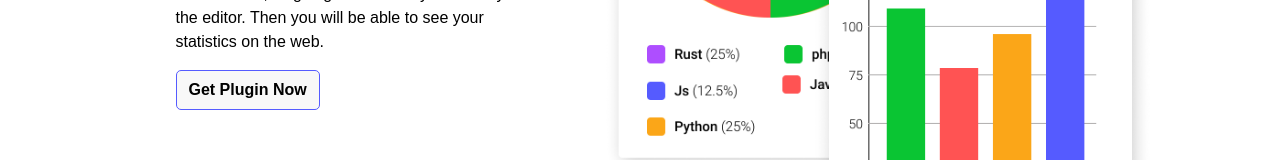
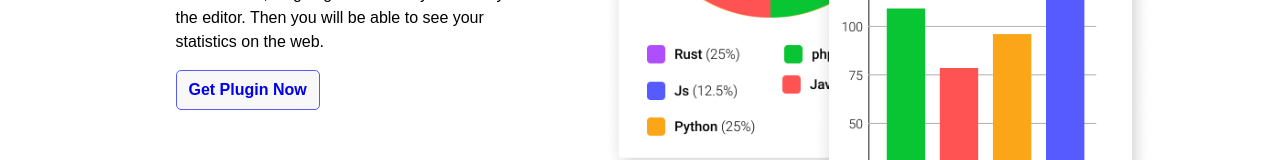
Before and after one commit to Platzi-Master-C8/MF-Plugins, a Next.js app in the folder gethired-frontend-web/: page / in a window 1280 px wide. Shown: the part 767-927 px from the top of the page. Built offline with nearby package versions, Linux system fonts and the light colour scheme; no server answers.

Commit message:
The landing is already done

```diff
--- a/gethired-frontend-web/components/Landing.jsx
+++ b/gethired-frontend-web/components/Landing.jsx
@@ -33,7 +33,7 @@ const LandingPage = () => {
               able to see your statistics on the web.
             </p>
           </div>
-          <Button name="Get Plugin Now" />
+          <Button name="Get Plugin Now" isLink={true} reference="https://marketplace.visualstudio.com/VSCode" />
         </div>
       </section>
     </>
--- a/gethired-frontend-web/pages/_app.js
+++ b/gethired-frontend-web/pages/_app.js
@@ -19,7 +19,7 @@ function MyApp({ Component, pageProps }) {
 
   React.useEffect(async () => {
     const Data = await getData()
-    // console.log(Data)
+    console.log(Data)
     if(Data === "error"){
       setGlobalState(prev => ({
         ...prev,
```
